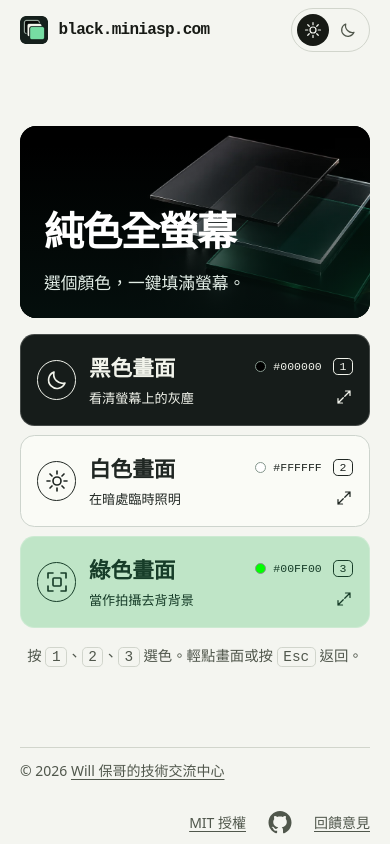
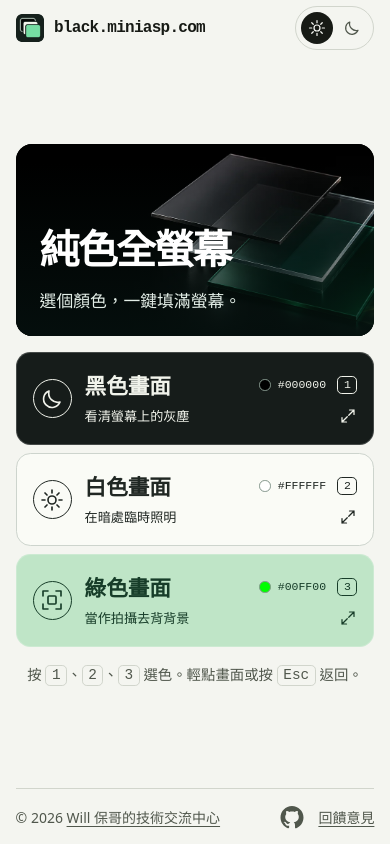
Before and after one commit to doggy8088/black, a plain HTML site: page index.html in a window 390 px wide. Drawn offline with Linux system fonts and the light colour scheme.

Commit message:
Fit mobile footer links on a single row

```diff
--- a/index.html
+++ b/index.html
@@ -102,7 +102,7 @@
   <footer class="site-footer frame">
     <span>© 2026 <a href="https://www.facebook.com/will.fans/" target="_blank" rel="noopener noreferrer">Will 保哥的技術交流中心</a></span>
     <nav class="footer-links" aria-label="專案連結">
-      <a href="https://github.com/doggy8088/black/blob/main/LICENSE">MIT 授權</a>
+      <a class="license-link" href="https://github.com/doggy8088/black/blob/main/LICENSE">MIT 授權</a>
       <a class="repo-link" href="https://github.com/doggy8088/black" aria-label="GitHub 專案首頁"><svg aria-hidden="true" fill="currentColor" xmlns="http://www.w3.org/2000/svg" width="24" height="24" viewBox="0 0 24 24"><path d="M10.226 17.284c-2.965-.36-5.054-2.493-5.054-5.256 0-1.123.404-2.336 1.078-3.144-.292-.741-.247-2.314.09-2.965.898-.112 2.111.36 2.83 1.01.853-.269 1.752-.404 2.853-.404 1.1 0 1.999.135 2.807.382.696-.629 1.932-1.1 2.83-.988.315.606.36 2.179.067 2.942.72.854 1.101 2 1.101 3.167 0 2.763-2.089 4.852-5.098 5.234.763.494 1.28 1.572 1.28 2.807v2.336c0 .674.561 1.056 1.235.786 4.066-1.55 7.255-5.615 7.255-10.646C23.5 6.188 18.334 1 11.978 1 5.62 1 .5 6.188.5 12.545c0 4.986 3.167 9.12 7.435 10.669.606.225 1.19-.18 1.19-.786V20.63a2.9 2.9 0 0 1-1.078.224c-1.483 0-2.359-.808-2.987-2.313-.247-.607-.517-.966-1.034-1.033-.27-.023-.359-.135-.359-.27 0-.27.45-.471.898-.471.652 0 1.213.404 1.797 1.235.45.651.921.943 1.483.943.561 0 .92-.202 1.437-.719.382-.381.674-.718.944-.943"/></svg></a>
       <a href="https://github.com/doggy8088/black/issues">回饋意見</a>
     </nav>
--- a/styles.css
+++ b/styles.css
@@ -173,7 +173,8 @@ kbd { border:1px solid var(--line); padding:.08rem .35rem; border-radius:.3rem;
 }
 @media (max-width:42rem) {
   .palette { grid-template-columns:1fr; gap:.55rem; }
-  .intro { min-height:12rem; }
+  :root { --gutter:clamp(.75rem, 4vw, 1.25rem); }
+  .intro { min-height:clamp(9rem, 23svh, 12rem); }
   .intro::before { background:linear-gradient(0deg,#05100ee6,transparent 90%); }
   .swatch { grid-template-columns:2.6rem 1fr auto; align-items:center; gap:.2rem .65rem; }
   .card-top,.card-bottom { display:contents; }
@@ -182,6 +183,14 @@ kbd { border:1px solid var(--line); padding:.08rem .35rem; border-radius:.3rem;
   .colour-code { grid-column:3; grid-row:1; font-size:.72rem; }
   .card-bottom span { grid-column:2; grid-row:2; font-size:.82rem; }
   .card-bottom svg { grid-column:3; grid-row:2; justify-self:end; }
-  .site-header,.site-footer { min-height:3.75rem; }
+  .site-header,.site-footer { min-height:3.5rem; }
+  .site-footer {
+    flex-wrap:nowrap;
+    gap:.25rem;
+    white-space:nowrap;
+    font-size:clamp(.8125rem, 3.6vw, .875rem);
+  }
+  .footer-links { gap:.25rem; }
+  .site-footer .license-link { display:none; }
 }
 .colour-code kbd { margin-left:.25rem; border-color:currentColor; }
```
